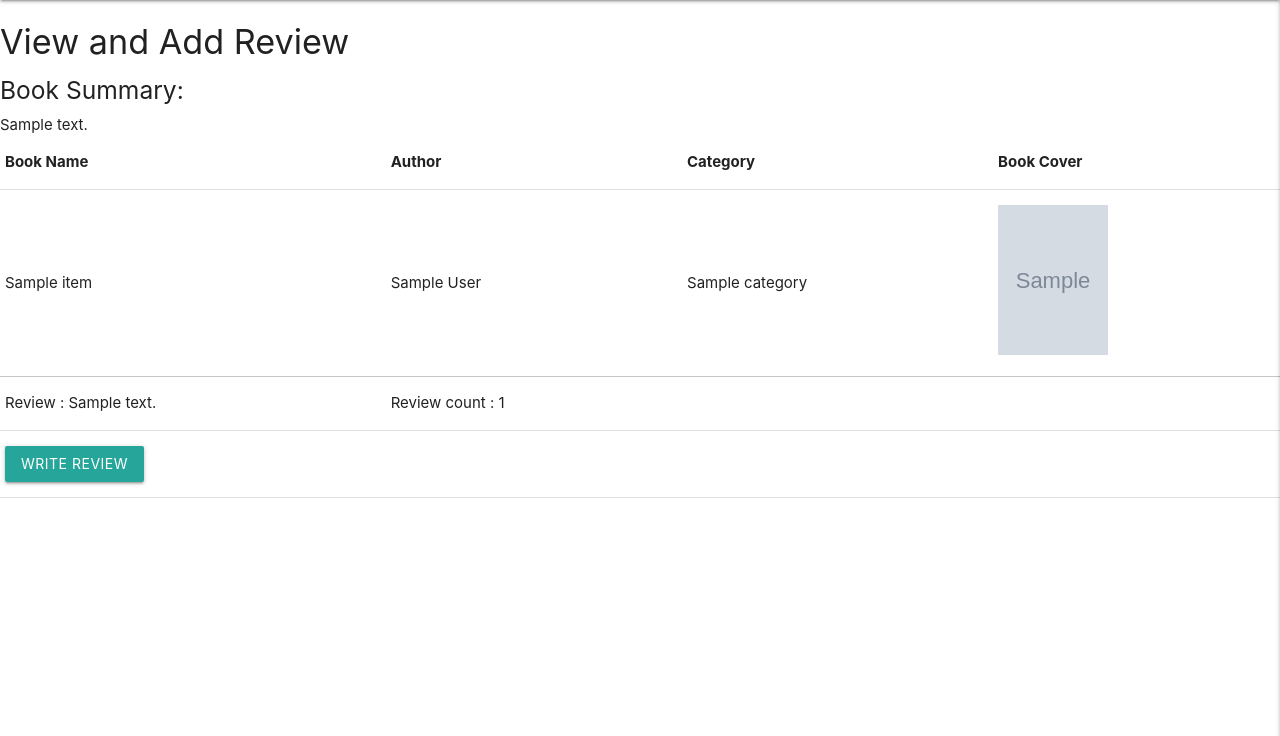
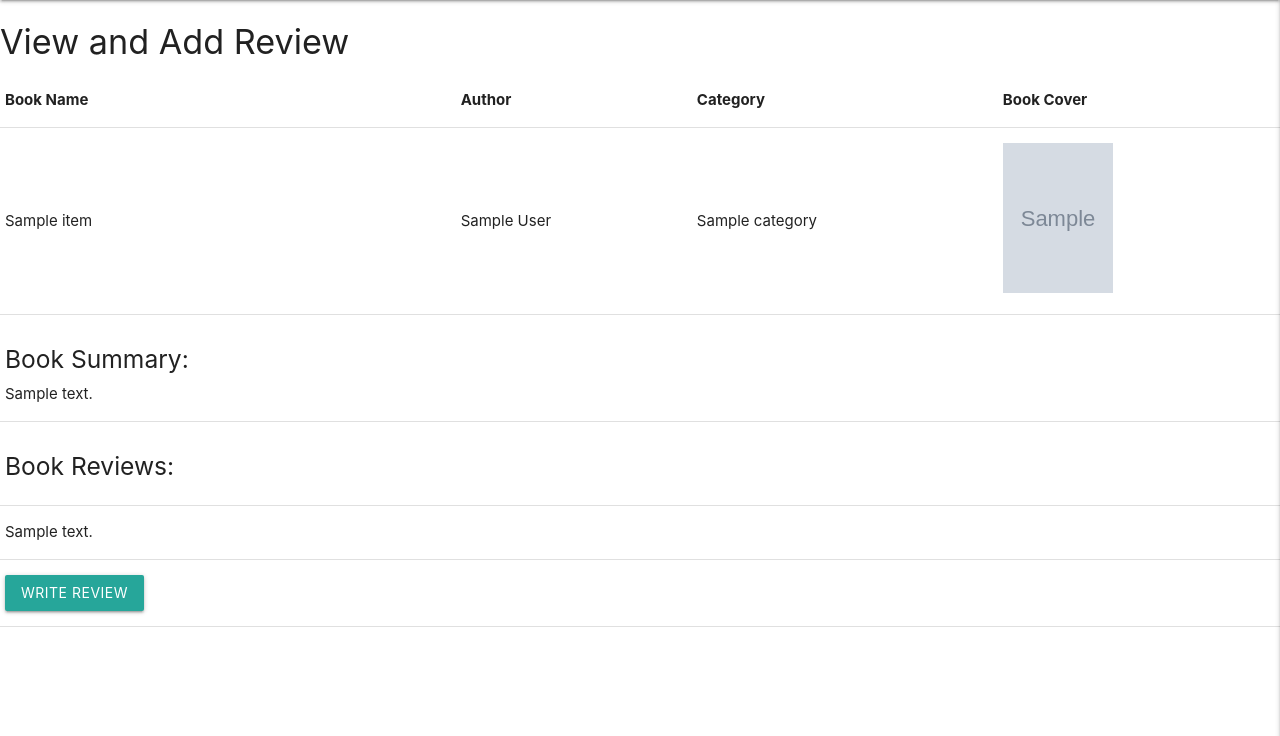
Before and after one commit to Code-Institute-Submissions/djmolloy57-proj_book_MayResub, a Flask app: template templates/view_add_review.html in a window 1280 px wide. Shown: the part 64-800 px from the top of the page. Run offline with Flask 2, Linux system fonts and the light colour scheme; the template is opened without the code that fills it: most values are stand-ins (such as "Sample title", 1, 10 or a date in 2020); grey boxes marked "Sample" are stand-in pictures; some libraries are stand-ins or nearby versions.

Commit message:
fixed display showing existing book reviews on review view/add page

```diff
--- a/templates/view_add_review.html
+++ b/templates/view_add_review.html
@@ -2,13 +2,15 @@
 
 {% block content %}
 <h4>View and Add Review</h4>
+
+
 <table cellspacing="0" class="column-options">
     <th>Book Name</th>
     <th>Author</th>
     <th>Category</th>
     <th>Book Cover</th>
 
-     {% for item in bk %}
+    {% for item in bk %}
 
         <tr>
 
@@ -18,26 +20,35 @@
         <td><img src="{{ item.book_cover}}"></td>
         </tr>
         <tr>
-           <h5>Book Summary:</h5>
+          <td>
+          <h5>Book Summary:</h5>
             {{ item.book_summary }}
           </td>
-
         </tr>
         <tr>
-          <td> Review : {{item['review']}} </td>
-          <td> Review count : {{item['review']|length}}</td>
+          <td>
+          <h5>Book Reviews: </h5>
 
-        </tr>
+          <td>
+        </td>
+            <!-- found out iteration in jinja at following site https://newbedev.com/how-to-increment-a-variable-on-a-for-loop-in-jinja-template-->
+            {% set count = namespace(value=0) %}
+            {% for i in item.review %}
+            <tr>   <td>  {{ item.review[count.value] }} </td> </tr>
+              {% set count.value = count.value + 1 %}
+            {% endfor %}
+
+        <tr>
         <td>
           <form action="/write_review" method="post" role="form">
             <input type="hidden" id="bookid" name="bookid" value="{{ item._id }}">
             <input type="submit" name="Write submit" value="Write Review" class="btn btn-info">
           </form>
         </td>
-
+        </tr>
     {% endfor %}
 
 
 
-</table>
+
 {% endblock %}
```
